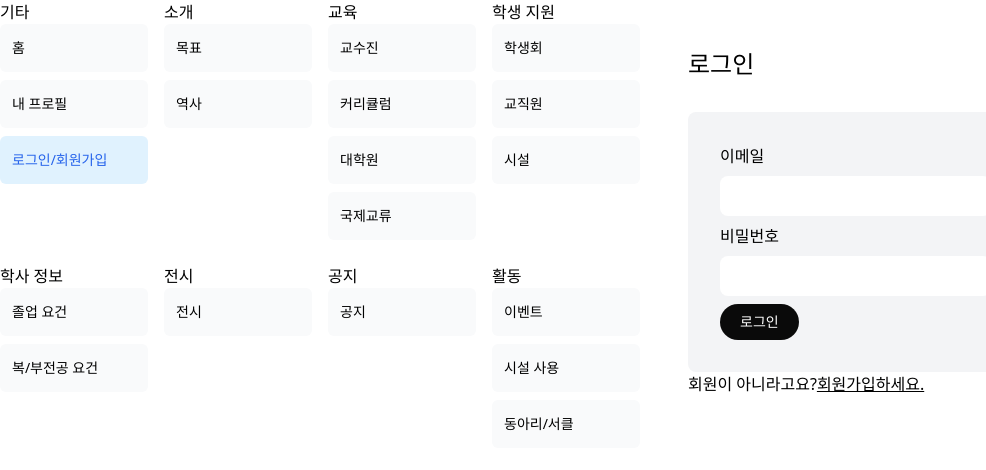
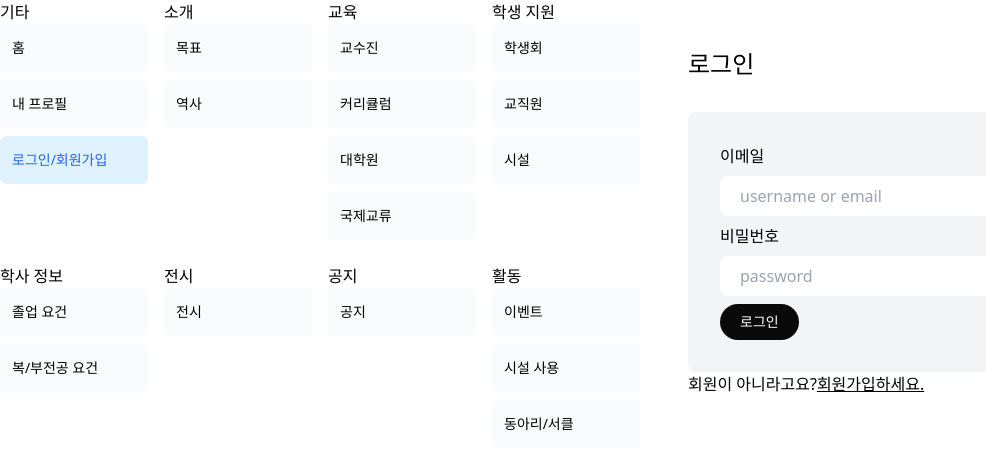
Before and after one commit to solm0/kmuvcd, a Next.js app: page /signin in a window 1280 px wide. Shown: the top 470 px of the page, without its empty margins (0-986 px from the left). Built offline with nearby package versions, Linux system fonts and the light colour scheme.

Commit message:
로그인 고침

```diff
--- a/app/(auth)/myprofile/page.tsx
+++ b/app/(auth)/myprofile/page.tsx
@@ -1,4 +1,5 @@
 import { Metadata } from 'next';
+import { LogoutButton } from '@/app/components/custom/logout-button';
 
 export const metadata: Metadata = {
     title: '내 프로필',
@@ -8,6 +9,7 @@ export default function Page() {
     return (
       <div>
         <h1>내 프로필</h1>
+        <LogoutButton />
       </div>
     );
 }
--- a/app/components/actions/auth-actions.ts
+++ b/app/components/actions/auth-actions.ts
@@ -133,7 +133,7 @@ export async function loginUserAction(
   const cookieStore = await cookies();
   cookieStore.set("jwt", responseData.jwt, config);
 
-  redirect("/dashboard");
+  redirect("/myprofile");
 }
 
 export async function logoutAction() {
--- /dev/null
+++ b/app/components/custom/logout-button.tsx
@@ -0,0 +1,13 @@
+import { logoutAction } from "../actions/auth-actions";
+import { LogOut } from "lucide-react";
+
+export function LogoutButton() {
+  return (
+    <form action={logoutAction}>
+      <button type="submit" className="flex px-5 py-2 bg-neutral-950 text-white text-sm rounded-full hover:bg-neutral-700 transition-colors">
+        <LogOut className="w-6 h-6 hover:text-primary" />
+        로그아웃
+      </button>
+    </form>
+  );
+}
--- a/app/components/ui/forms/signin-form.tsx
+++ b/app/components/ui/forms/signin-form.tsx
@@ -18,7 +18,7 @@ export function SigninForm() {
   const [formState, formAction] = useActionState(loginUserAction, INITIAL_STATE);
 
   const [values, setValues] = useState({
-    email: "",
+    identifier: "",
     password: "",
   })
 
@@ -35,16 +35,17 @@ export function SigninForm() {
         className="flex flex-col gap-2 items-start"
         action={formAction}
       >
-        <label htmlFor="email">이메일</label>
+        <label htmlFor="identifier">이메일</label>
         <input
-          type="email"
-          id="email"
-          name="email"
-          value={values.email}
+          type="text"
+          id="identifier"
+          name="identifier"
+          value={values.identifier}
           onChange={handleChange}
           className="rounded-lg px-5 py-2"
+          placeholder="username or email"
         />
-        <ZodErrors error={formState?.zodErrors?.email} />
+        <ZodErrors error={formState?.zodErrors?.identifier} />
 
         <label htmlFor="password">비밀번호</label>
         <input
@@ -54,6 +55,7 @@ export function SigninForm() {
           value={values.password}
           onChange={handleChange}
           className="rounded-lg px-5 py-2"
+          placeholder="password"
         />
         <ZodErrors error={formState?.zodErrors?.password} />
 
--- a/app/components/ui/forms/signup-form.tsx
+++ b/app/components/ui/forms/signup-form.tsx
@@ -41,6 +41,7 @@ export function SignupForm() {
           value={values.username}
           onChange={handleChange}
           className="rounded-lg px-5 py-2"
+          placeholder="username"
         />
         <ZodErrors error={formState?.zodErrors?.username} />
 
@@ -52,6 +53,7 @@ export function SignupForm() {
           value={values.email}
           onChange={handleChange}
           className="rounded-lg px-5 py-2"
+          placeholder="email"
         />
         <ZodErrors error={formState?.zodErrors?.email} />
 
@@ -63,6 +65,7 @@ export function SignupForm() {
           value={values.password}
           onChange={handleChange}
           className="rounded-lg px-5 py-2"
+          placeholder="password"
         />
         <ZodErrors error={formState?.zodErrors?.password} />
 
```
